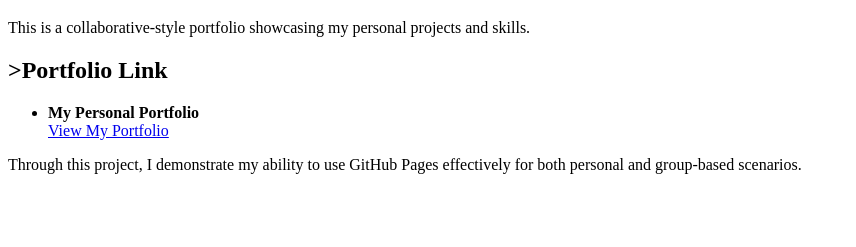
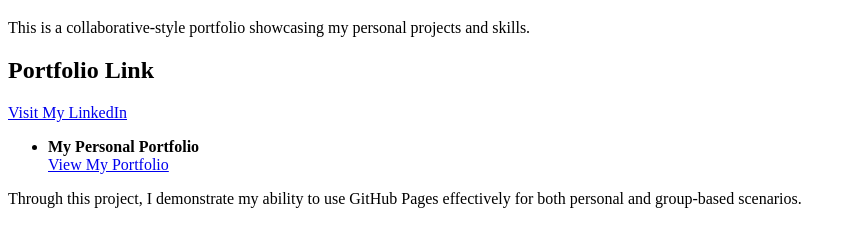
Before and after one commit to Aliipou/Aliiipou, a plain HTML site: page index.html in a window 1280 px wide. Shown: the part 61-308 px from the top of the page, without its empty margins (0-856 px from the left). Drawn offline with Linux system fonts and the light colour scheme.

Commit message:
index.html

```diff
--- a/index.html
+++ b/index.html
@@ -9,7 +9,11 @@
     <h1>Welcome to My Solo Portfolio Hub</h1>
     <p>This is a collaborative-style portfolio showcasing my personal projects and skills.</p>
 
-    <h2 <a href="https://www.linkedin.com/in/ali-pourrahim/"> >Portfolio Link</h2>
+    <h2>Portfolio Link</h2>
+    <p>
+        <a href="https://www.linkedin.com/in/ali-pourrahim/" target="_blank">Visit My LinkedIn</a>
+    </p>
+
     <ul>
         <li>
             <strong>My Personal Portfolio</strong><br>
```
